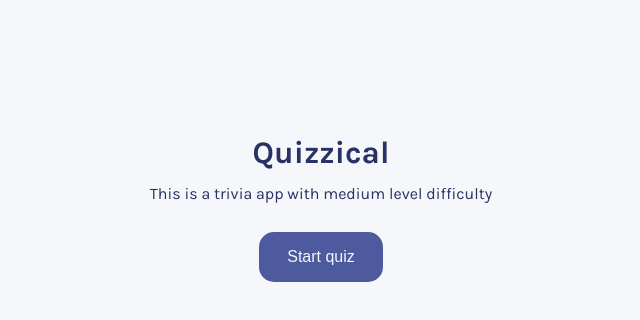
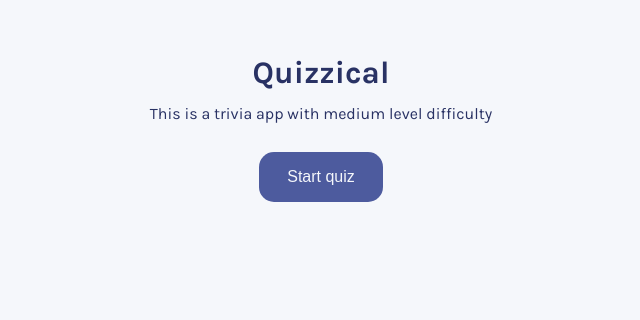
Before and after one commit to Qayyax/quizical-app, a React (Vite) app: page / in a window 1280 px wide. Shown: the part 272-592 px from the top of the page, without its empty margins (319-959 px from the left). Built offline with nearby package versions, Linux system fonts and the light colour scheme.

Commit message:
updated app container height to auto and set min-height

```diff
--- a/src/index.css
+++ b/src/index.css
@@ -16,7 +16,8 @@ body {
   align-items: center;
   position: relative;
   width: 100%;
-  height: 120vh;
+  height: auto;
+  min-height: 100vh;
 }
 
 .main-container {
```
